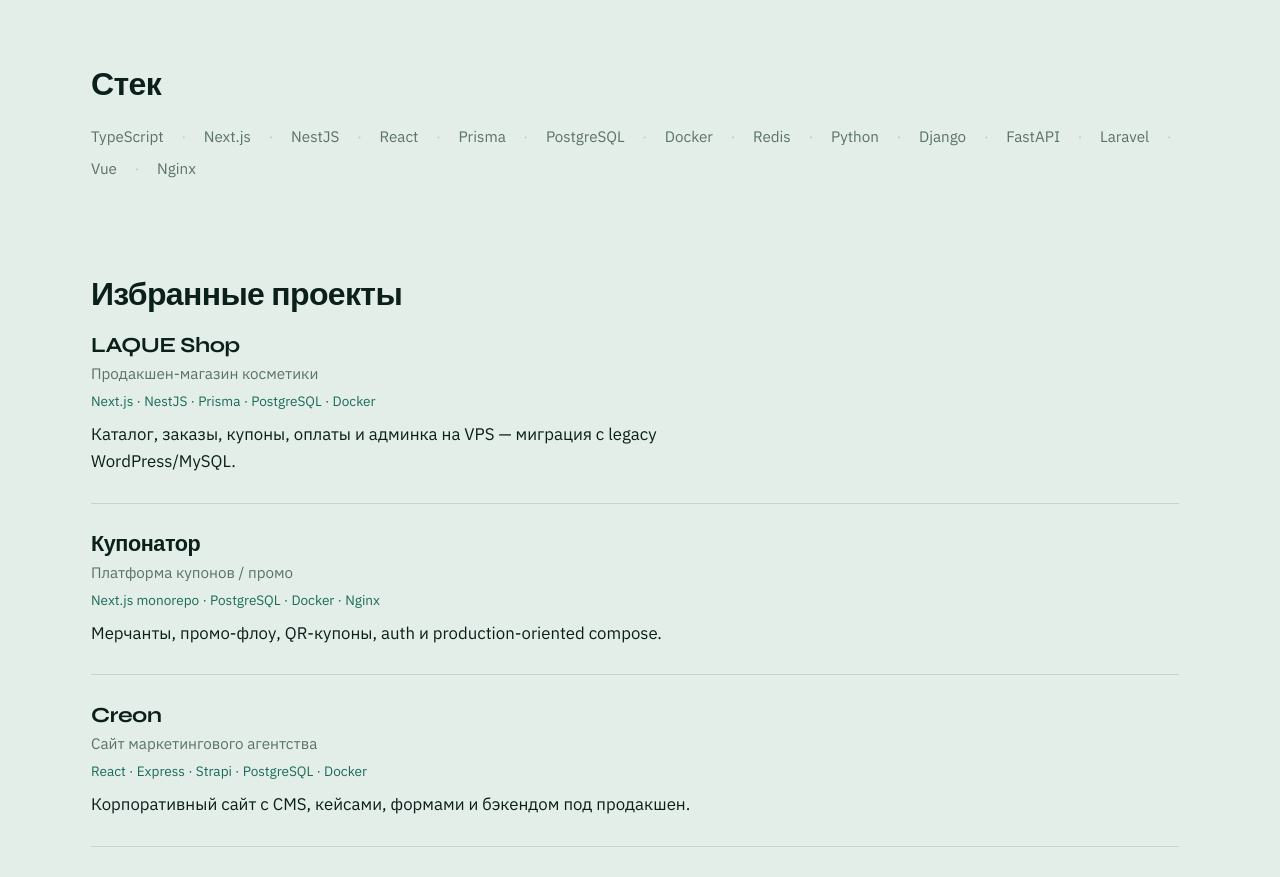
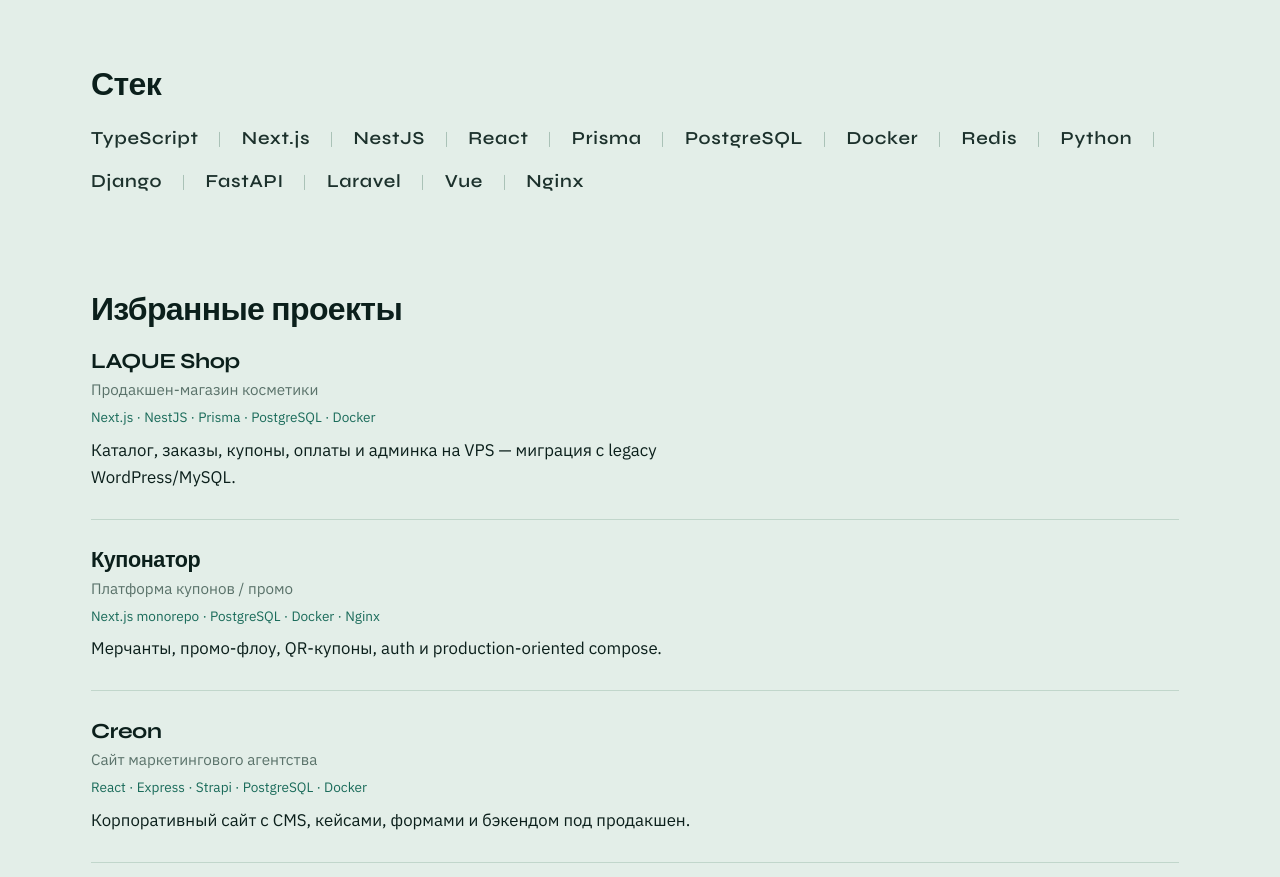
Before and after one commit to Lleonsnow/lleonsnow.github.io, a Next.js app: page / in a window 1280 px wide. Shown: the part 800-1677 px from the top of the page. Built offline with nearby package versions, Linux system fonts and the light colour scheme.

Commit message:
feat: home, about, projects and contact pages with EN routes

```diff
--- a/app/contact/page.module.css
+++ b/app/contact/page.module.css
@@ -85,7 +85,7 @@
   align-items: center;
   justify-content: center;
   width: 100%;
-  max-width: 15rem;
+  max-width: 18rem;
   margin-inline: auto;
   min-width: 0;
   overflow: hidden;
@@ -120,6 +120,6 @@
   }
 
   .keyPanel {
-    max-width: 13rem;
+    max-width: 15rem;
   }
 }
--- a/app/page.module.css
+++ b/app/page.module.css
@@ -93,22 +93,44 @@
 .stack {
   display: flex;
   flex-wrap: wrap;
-  gap: 0.5rem 1.1rem;
+  align-items: baseline;
+  gap: 0.85rem 0;
   margin: 0;
   padding: 0;
   list-style: none;
-  color: var(--muted);
-  font-size: 0.95rem;
+  font-family: var(--font-display);
+  font-size: clamp(0.95rem, 1.6vw, 1.15rem);
+  font-weight: 600;
+  letter-spacing: 0.04em;
+  color: var(--ink);
 }
 
 .stack li {
   position: relative;
+  padding-inline: 0 1.35rem;
+  margin-inline-end: 1.35rem;
+  color: color-mix(in srgb, var(--ink) 78%, var(--muted));
+  transition: color 0.2s ease;
 }
 
 .stack li:not(:last-child)::after {
-  content: "·";
-  margin-left: 1.1rem;
-  color: var(--highlight);
+  content: "";
+  position: absolute;
+  right: 0;
+  top: 50%;
+  width: 1px;
+  height: 0.85em;
+  transform: translateY(-45%);
+  background: color-mix(in srgb, var(--highlight) 85%, var(--muted));
+}
+
+.stack li:last-child {
+  margin-inline-end: 0;
+  padding-inline-end: 0;
+}
+
+.stack li:hover {
+  color: var(--accent);
 }
 
 .contactStrip {
```
